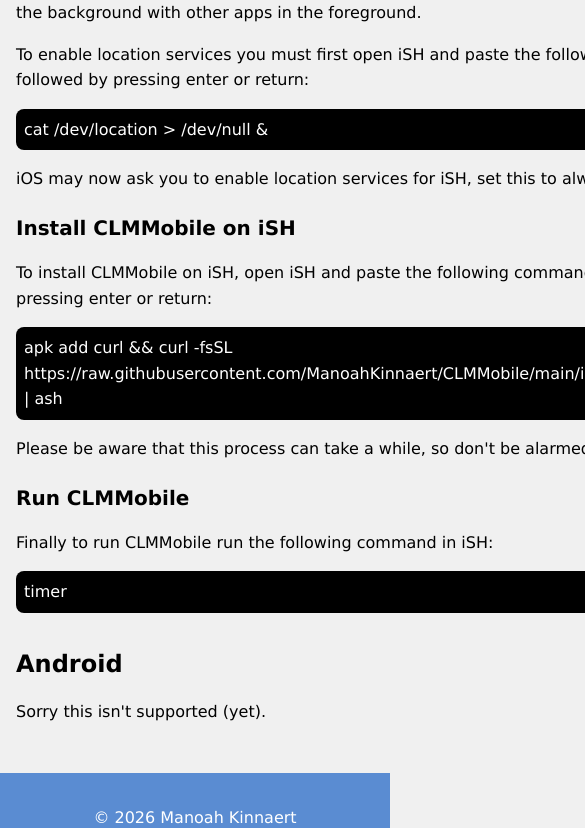
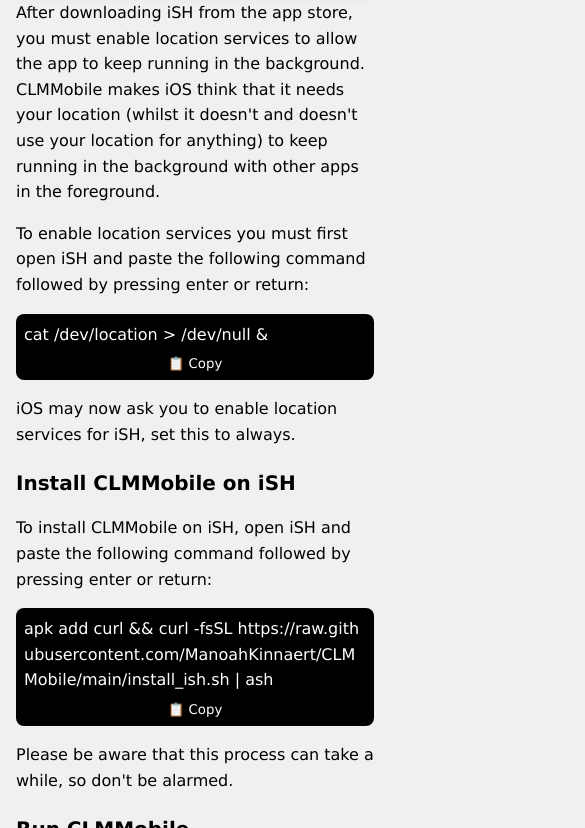
Before and after one commit to ManoahKinnaert/CLMMobile, a plain HTML site: page en/installation.html in a window 390 px wide. Shown: the part 589-1417 px from the top of the page, 585 px wide, since content can reach past the window. Drawn offline with nearby package versions, Linux system fonts and the light colour scheme; a small style sheet from the web is missing.

Commit message:
Some improvements

```diff
--- a/assets/css/installation.css
+++ b/assets/css/installation.css
@@ -6,7 +6,8 @@
     gap: 0.7rem;
     text-decoration: none;
     padding: 0.5rem;
-    width: 50%;
+    width: 100%;
+    max-width: 100%;
 
     background-color: var(--bg-1);
     color: var(--fg-1);
--- a/assets/css/style.css
+++ b/assets/css/style.css
@@ -8,6 +8,8 @@ nav {
     background-color: var(--accent-color);
     padding: 1rem 2rem;
     position: relative;
+    max-width: 100%;
+    box-sizing: border-box;
 }
 
 .nav-links {
@@ -153,6 +155,9 @@ main {
     max-width: 800px;
     margin: 2rem auto;
     padding: 0 1rem;
+    overflow-wrap: break-word;
+    width: 100%;
+    box-sizing: border-box;
 }
 
 h1 {
@@ -224,11 +229,18 @@ li {
 .script-container {
     display: flex;
     justify-content: space-between;
-
+    flex-wrap: wrap;
+    gap: 0.5rem;
     padding: 0.5rem;
     border-radius: 0.5rem;
     color: var(--fg-2);
     background-color: black;
+}
+
+.script-container > div {
+    min-width: 0;
+    overflow-wrap: break-word;
+    word-break: break-all;
 }
 
 .script-container button {
@@ -249,6 +261,8 @@ footer {
     text-align: center;
     padding: 1rem;
     font-size: 0.9rem;
+    max-width: 100%;
+    box-sizing: border-box;
 }
 
 footer a {
@@ -317,4 +331,13 @@ footer a {
     .nav-toggle[aria-expanded="true"] .bar:nth-child(3) {
         transform: translateY(-0.45rem) rotate(-45deg);
     }
+
+    .script-container {
+        flex-direction: column;
+    }
+
+    .script-container > div,
+    .script-container button {
+        width: 100%;
+    }
 }
```
Also changed, not shown: fr/guide.html (+2 -2 lines), nl/guide.html (+2 -2 lines).
